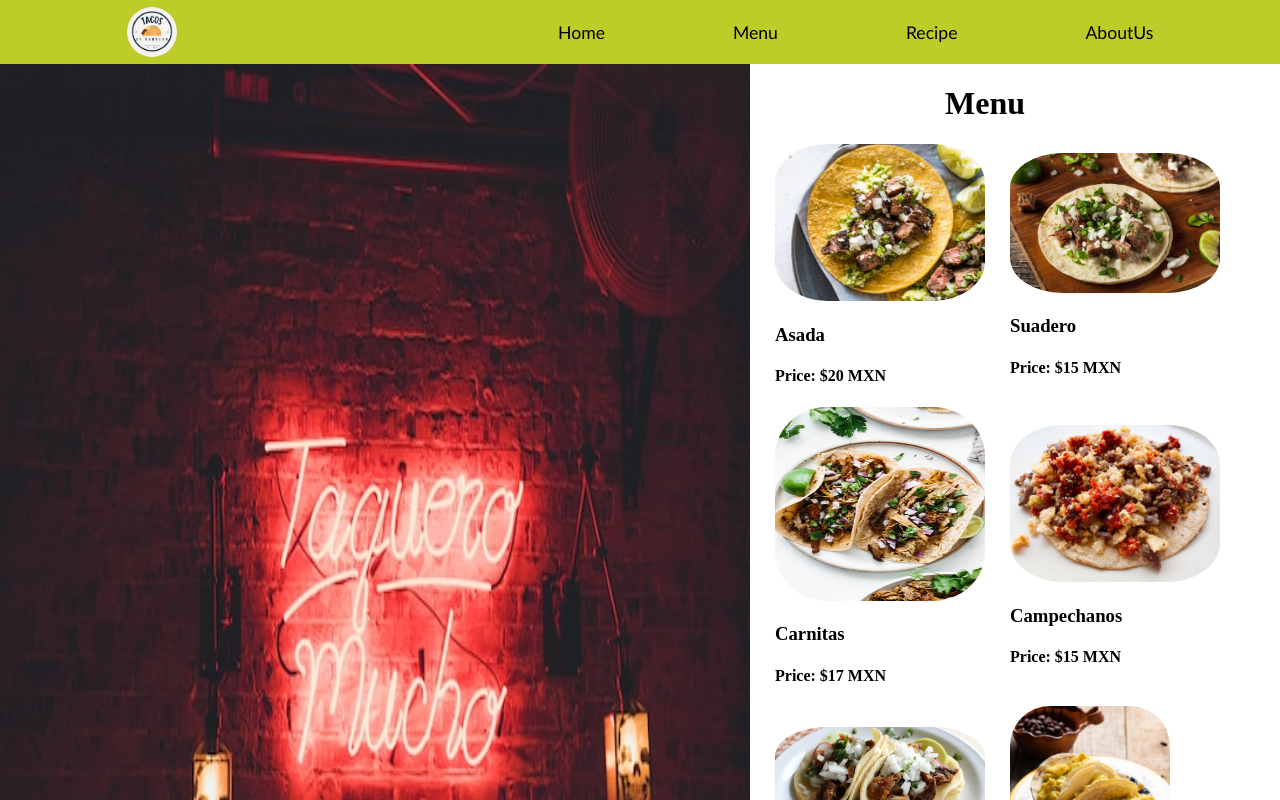
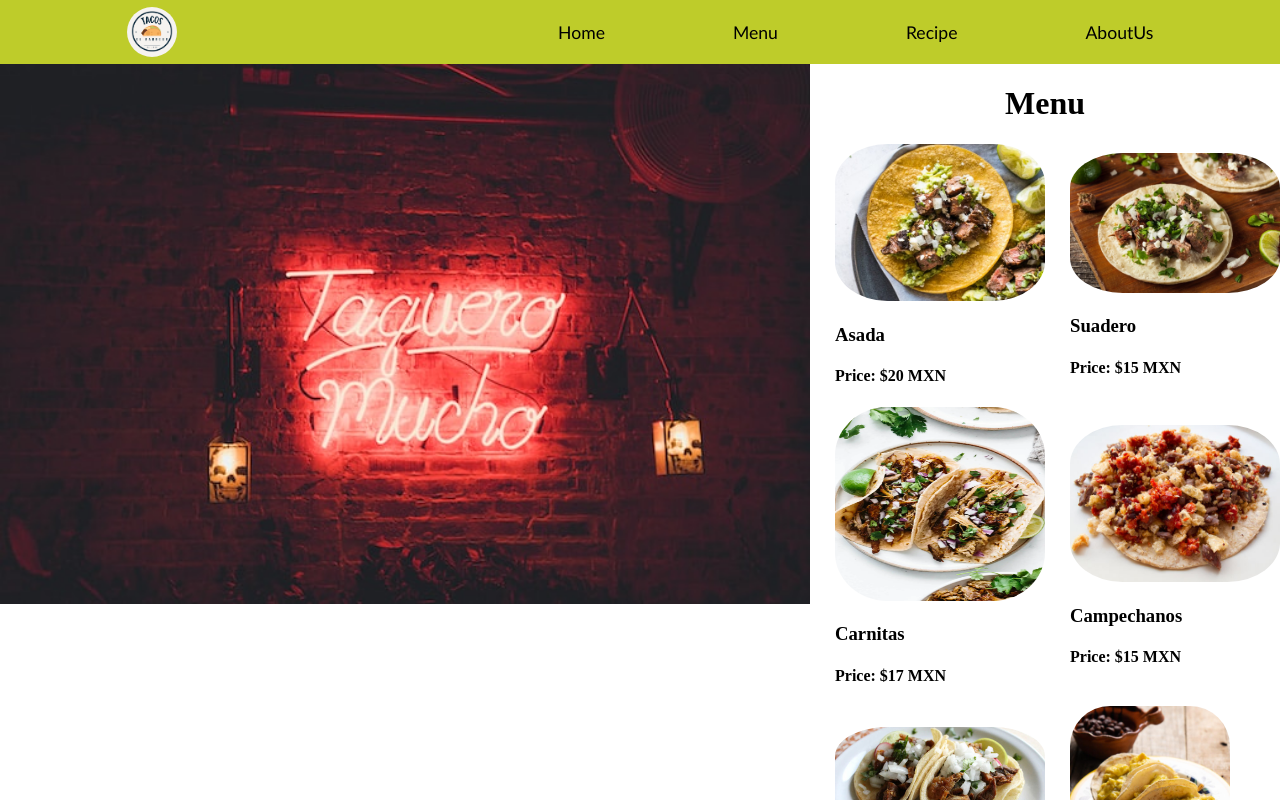
Before and after one commit to EduardoReyesM/tacos-el-barbero, a React (Vite) app: page /Menu in a window 1280 px wide. Shown: the top 800 px of the page. Built offline with nearby package versions, Linux system fonts and the light colour scheme.

Commit message:
changes too vercel position and page links and css styles

```diff
--- a/src/App.css
+++ b/src/App.css
@@ -57,8 +57,11 @@ body {
 }
 
 .img-height {
-    width: 750px;
-    height: 983px;
+    width: 100%;
+    height: 100%;
+    display: flex;
+    flex: 1;
+
 }
 
 .right-menu {
@@ -79,9 +82,11 @@ body {
 
 .Recipe-back-color {
     background-image: url(src/images/fresh-produce.jpeg);
+    width: 100%;
     background-repeat: no-repeat;
     padding-top: 60px;
     padding-bottom: 120px;
+    background-size: cover;
 }
 
 /* RecipiList */
--- a/src/Pages/Menu.jsx
+++ b/src/Pages/Menu.jsx
@@ -10,7 +10,7 @@ import img11 from '../images/tacos-salsa-huevo.jpeg'
 const Menu = () => {
   return (
     <div className='Align-Menu'>
-        <div >
+        <div className='img-height' >
             <img className='img-height' src={img5} alt='photo'/>
         </div>
 
--- a/src/components/Nav.jsx
+++ b/src/components/Nav.jsx
@@ -7,7 +7,7 @@ const Nav = () => {
     <div className='Nav'>
         <img src={img1} alt='image' className='Logo' />
         <nav className='Nav-seperate'>
-            <a className='Nav-sep' href='Home'>Home</a>
+            <a className='Nav-sep' href='/'>Home</a>
             <a className='Nav-sep' href='Menu'>Menu</a>
             <a className='Nav-sep' href='Recipe'>Recipe</a>
             <a className='Nav-sep' href='AboutUs'>AboutUs</a>
```
